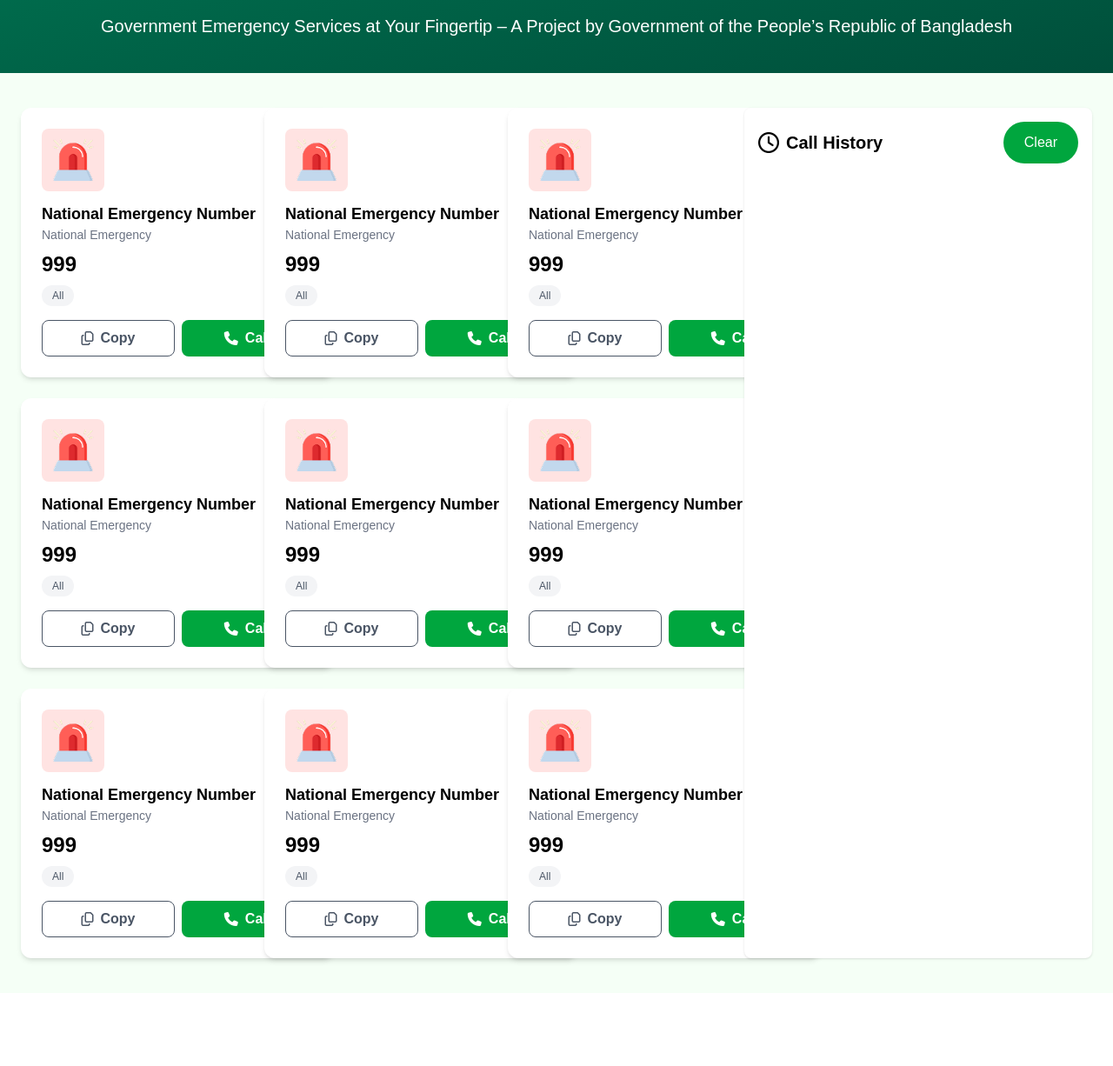
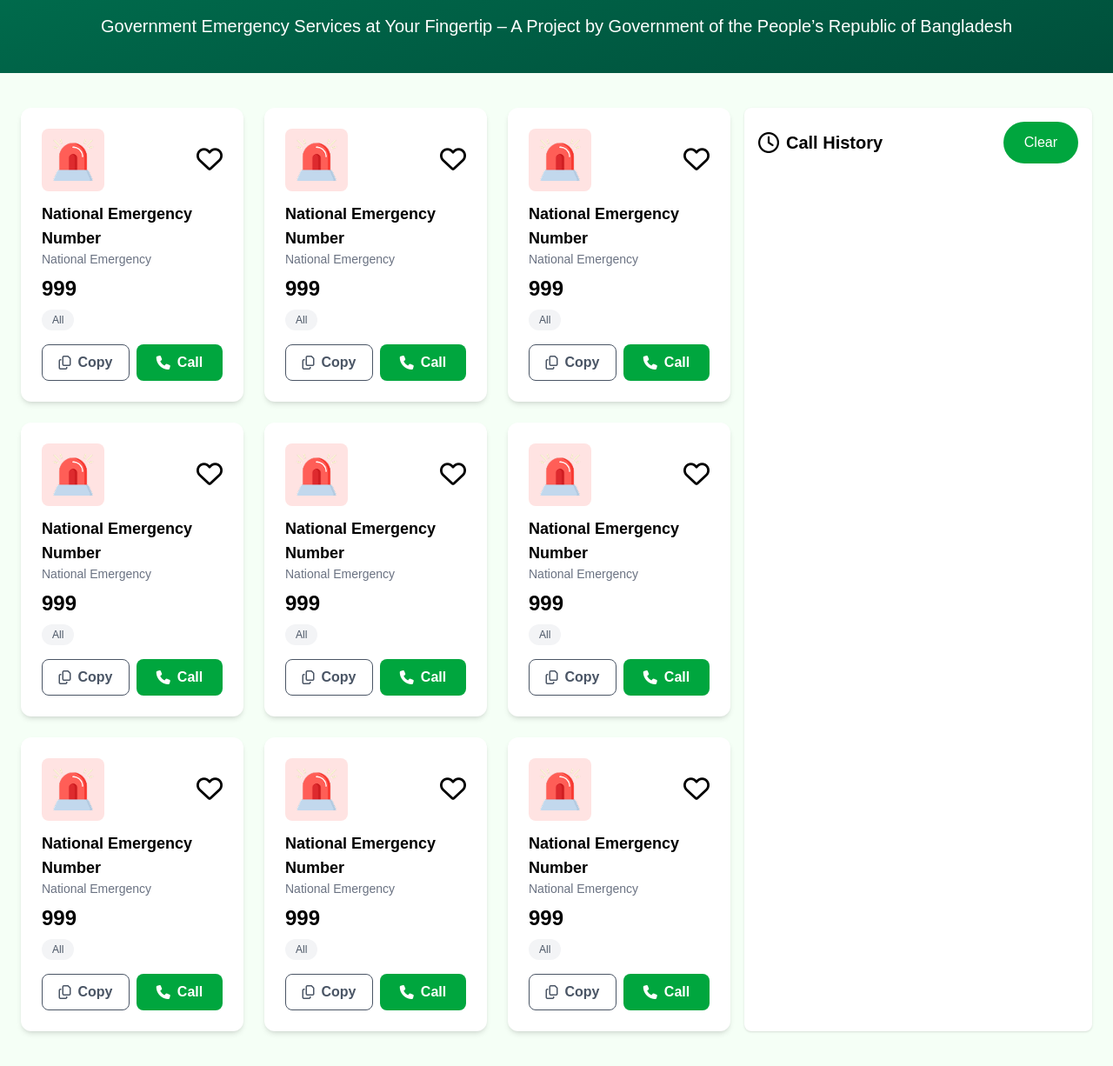
Before and after one commit to zahidulislammahim/B12-Assignment-05, a plain HTML site: page index.html in a window 1280 px wide. Shown: the part 328-1554 px from the top of the page at 87% size. Before the commit the page ends 1470 px from the top, so only its background shows below. Drawn offline with nearby package versions, Linux system fonts and the light colour scheme; a web font is replaced by a local one.

Commit message:
responsive done

```diff
--- a/index.html
+++ b/index.html
@@ -40,7 +40,7 @@
         <div class="md:col-span-2">
             <div class="grid grid-cols-1 sm:grid-cols-2 lg:grid-cols-3 gap-6">
                    <!-- card-1  -->
-                <div class="card bg-white p-6 rounded-xl shadow-md w-90">
+                <div class="card bg-white p-6 rounded-xl shadow-md ">
                     <div class="flex items-center justify-between ">
                         <div class="bg-[#FFE3E2] rounded-lg p-3">
                             <img src="assets/emergency.png" alt="" class="w-12 h-12">
@@ -66,7 +66,7 @@
                 </div>
 
                   <!-- card-1  -->
-                <div class="card bg-white p-6 rounded-xl shadow-md w-90">
+                <div class="card bg-white p-6 rounded-xl shadow-md">
                     <div class="flex items-center justify-between ">
                         <div class="bg-[#FFE3E2] rounded-lg p-3">
                             <img src="assets/emergency.png" alt="" class="w-12 h-12">
@@ -92,7 +92,7 @@
                 </div>
 
                   <!-- card-1  -->
-                <div class="card bg-white p-6 rounded-xl shadow-md w-90">
+                <div class="card bg-white p-6 rounded-xl shadow-md">
                     <div class="flex items-center justify-between ">
                         <div class="bg-[#FFE3E2] rounded-lg p-3">
                             <img src="assets/emergency.png" alt="" class="w-12 h-12">
@@ -118,7 +118,7 @@
                 </div>
 
                   <!-- card-1  -->
-                <div class="card bg-white p-6 rounded-xl shadow-md w-90">
+                <div class="card bg-white p-6 rounded-xl shadow-md">
                     <div class="flex items-center justify-between ">
                         <div class="bg-[#FFE3E2] rounded-lg p-3">
                             <img src="assets/emergency.png" alt="" class="w-12 h-12">
@@ -144,7 +144,7 @@
                 </div>
 
                   <!-- card-1  -->
-                <div class="card bg-white p-6 rounded-xl shadow-md w-90">
+                <div class="card bg-white p-6 rounded-xl shadow-md">
                     <div class="flex items-center justify-between ">
                         <div class="bg-[#FFE3E2] rounded-lg p-3">
                             <img src="assets/emergency.png" alt="" class="w-12 h-12">
@@ -170,7 +170,7 @@
                 </div>
 
                   <!-- card-1  -->
-                <div class="card bg-white p-6 rounded-xl shadow-md w-90">
+                <div class="card bg-white p-6 rounded-xl shadow-md">
                     <div class="flex items-center justify-between ">
                         <div class="bg-[#FFE3E2] rounded-lg p-3">
                             <img src="assets/emergency.png" alt="" class="w-12 h-12">
@@ -196,7 +196,7 @@
                 </div>
 
                   <!-- card-1  -->
-                <div class="card bg-white p-6 rounded-xl shadow-md w-90">
+                <div class="card bg-white p-6 rounded-xl shadow-md">
                     <div class="flex items-center justify-between ">
                         <div class="bg-[#FFE3E2] rounded-lg p-3">
                             <img src="assets/emergency.png" alt="" class="w-12 h-12">
@@ -222,7 +222,7 @@
                 </div>
 
                   <!-- card-1  -->
-                <div class="card bg-white p-6 rounded-xl shadow-md w-90">
+                <div class="card bg-white p-6 rounded-xl shadow-md">
                     <div class="flex items-center justify-between ">
                         <div class="bg-[#FFE3E2] rounded-lg p-3">
                             <img src="assets/emergency.png" alt="" class="w-12 h-12">
@@ -248,7 +248,7 @@
                 </div>
 
                   <!-- card-1  -->
-                <div class="card bg-white p-6 rounded-xl shadow-md w-90">
+                <div class="card bg-white p-6 rounded-xl shadow-md">
                     <div class="flex items-center justify-between ">
                         <div class="bg-[#FFE3E2] rounded-lg p-3">
                             <img src="assets/emergency.png" alt="" class="w-12 h-12">
```
